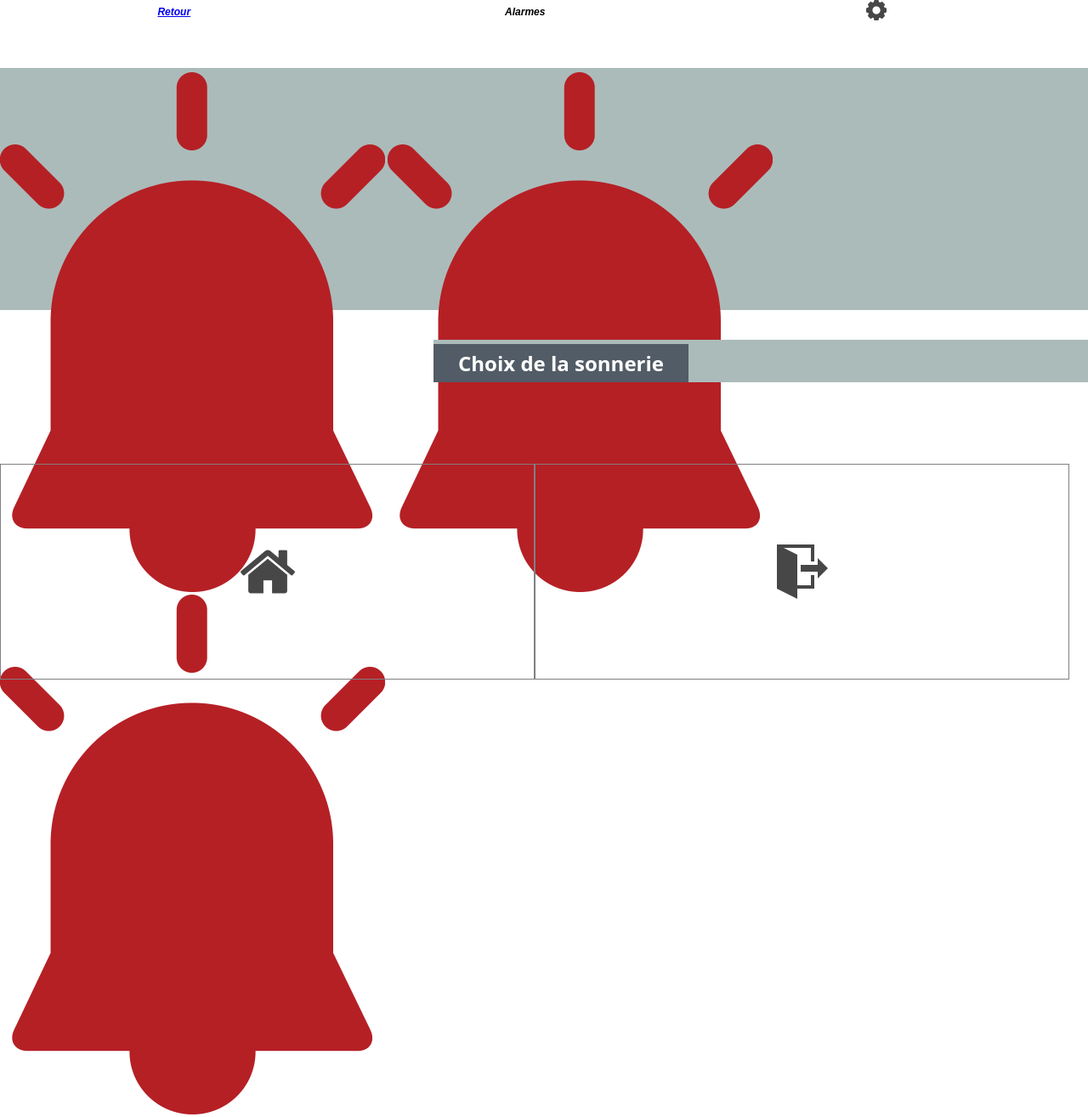
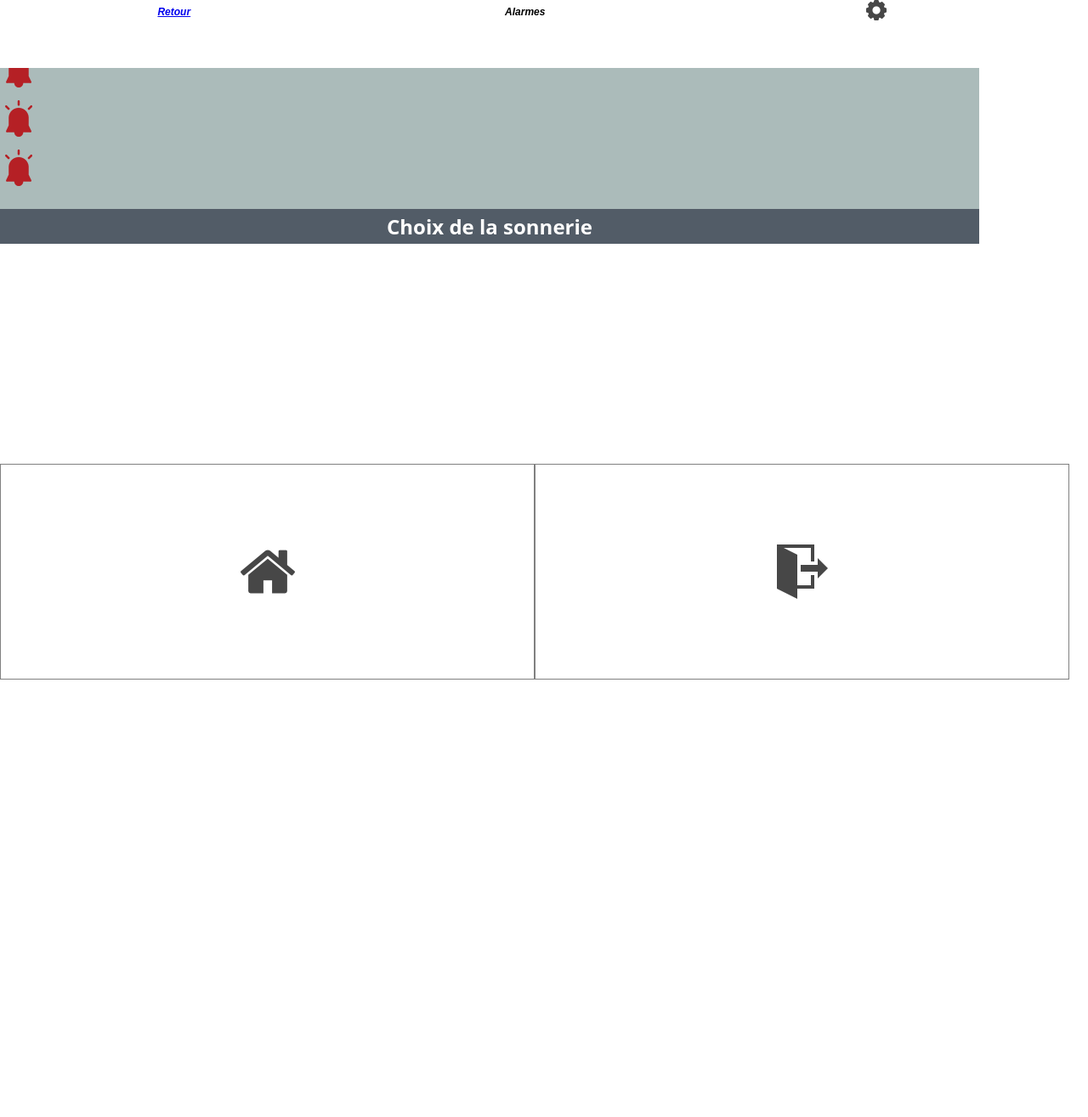
Before and after one commit to ahennebel/DW04, a PHP site: page /profil.html in a window 1280 px wide. Shown: the whole page at 85% size. After the commit the page ends 800 px from the top, so only its background shows below. Run offline with PHP 8.4, Linux system fonts and the light colour scheme.

Commit message:
Modifications alexandra.

```diff
--- a/DW04/DW04/www/css/index.css
+++ b/DW04/DW04/www/css/index.css
@@ -195,27 +195,49 @@ body {
 }
 
 .content1{
-    position:absolute;
+    /*position:absolute;
     top:50%;
-	left:510px;
-	right:0;
     padding-top:5px;
-    background:#ABBBBA;
+    background:#ABBBBA;*/
 }
 
 .img1{
-	vertical-align: top;
+	/*vertical-align: top;*/
+  /*display: flex;
+  flex-direction: column;
+  align-items:flex-start;*/
+  margin-top: 4.5em;
+  /*justify-content: space-between;*/
+  /*padding:1.5em 0 1.5em 0;*/
+}
+
+.img2{
+  margin-top: 1em;
+}
+
+.img3{
+  margin-top: 1em;
+}
+
+
+.content-alarm {
+  display: flex;
+  flex-direction: column;
+  align-items:flex-start;
+  background-color: #abbbba;
+  padding: 0.5em 0.5em 2em 0.5em;
 }
 
 .choix{
+  width: 100%;
 	background-color:#525c67;
 	font-family: 'Open Sans', sans-serif;
 	font-weight:bold;
 	font-size: 24px;
 	color: #ffffff;
 	border: solid #525c67;
-	width: 300px;
-	height: 45px;
+	/*width: 300px;
+	height: 45px;*/
 	cursor: pointer;
 }
 
--- a/DW04/DW04/www/profil.html
+++ b/DW04/DW04/www/profil.html
@@ -19,10 +19,10 @@
         <p class="top">Alarmes</p>
         <a href="#" class="top"><img src="images/settings-work-tool-grey.png" alt="parametres"/></a>
     </div>
-    <div class="content">
-		<a href="#" class="img1"><img src="images/alarm-red.png" alt="parametres"/></a>
-		<a href="#" class="img1"><img src="images/alarm-red.png" alt="parametres"/></a>
-		<a href="#" class="img1"><img src="images/alarm-red.png" alt="parametres"/></a>
+    <div class="content-alarm">
+		<a href="#" class="img1"><img src="images/alarm-red-32.png" alt="parametres"/></a>
+		<a href="#" class="img2"><img src="images/alarm-red-32.png" alt="parametres"/></a>
+		<a href="#" class="img3"><img src="images/alarm-red-32.png" alt="parametres"/></a>
     </div>
 	<div class="content1">
 		<label><input class="choix" type="submit" value="Choix de la sonnerie"/></label>
```
Also changed, not shown: DW04/DW04/www/images/alarm-red-32.png (added).
